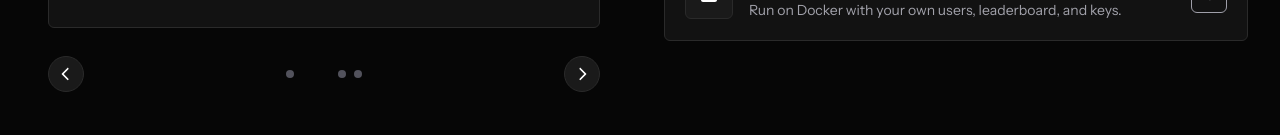
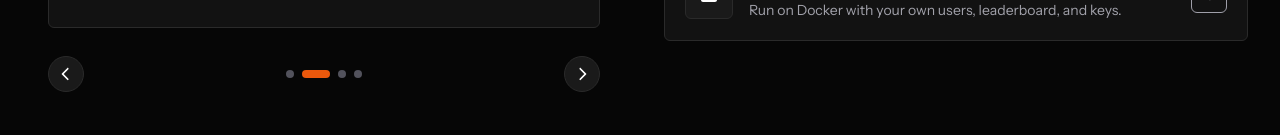
Before and after one commit to Ri1tik/DebateAI-LandingPage, a React (Vite) app: page / in a window 1280 px wide. Shown: the part 665-800 px from the top of the page. Built offline with nearby package versions, Linux system fonts and the light colour scheme.

Commit message:
fix: carousel component style fix

```diff
--- a/src/components/DebateCarousel.jsx
+++ b/src/components/DebateCarousel.jsx
@@ -173,7 +173,7 @@ export default function DebateCarousel({ slides: customSlides }) {
               type="button"
               aria-label={`Go to slide ${index + 1}`}
               className={`transition-all duration-300 rounded-full cursor-pointer ${index === selectedIndex
-                  ? 'w-7 h-2 bg-(--brand-orange)]'
+                  ? 'w-7 h-2 bg-(--brand-orange)'
                   : 'w-2 h-2 bg-zinc-600 hover:bg-zinc-400'
                 }`}
             />
```
